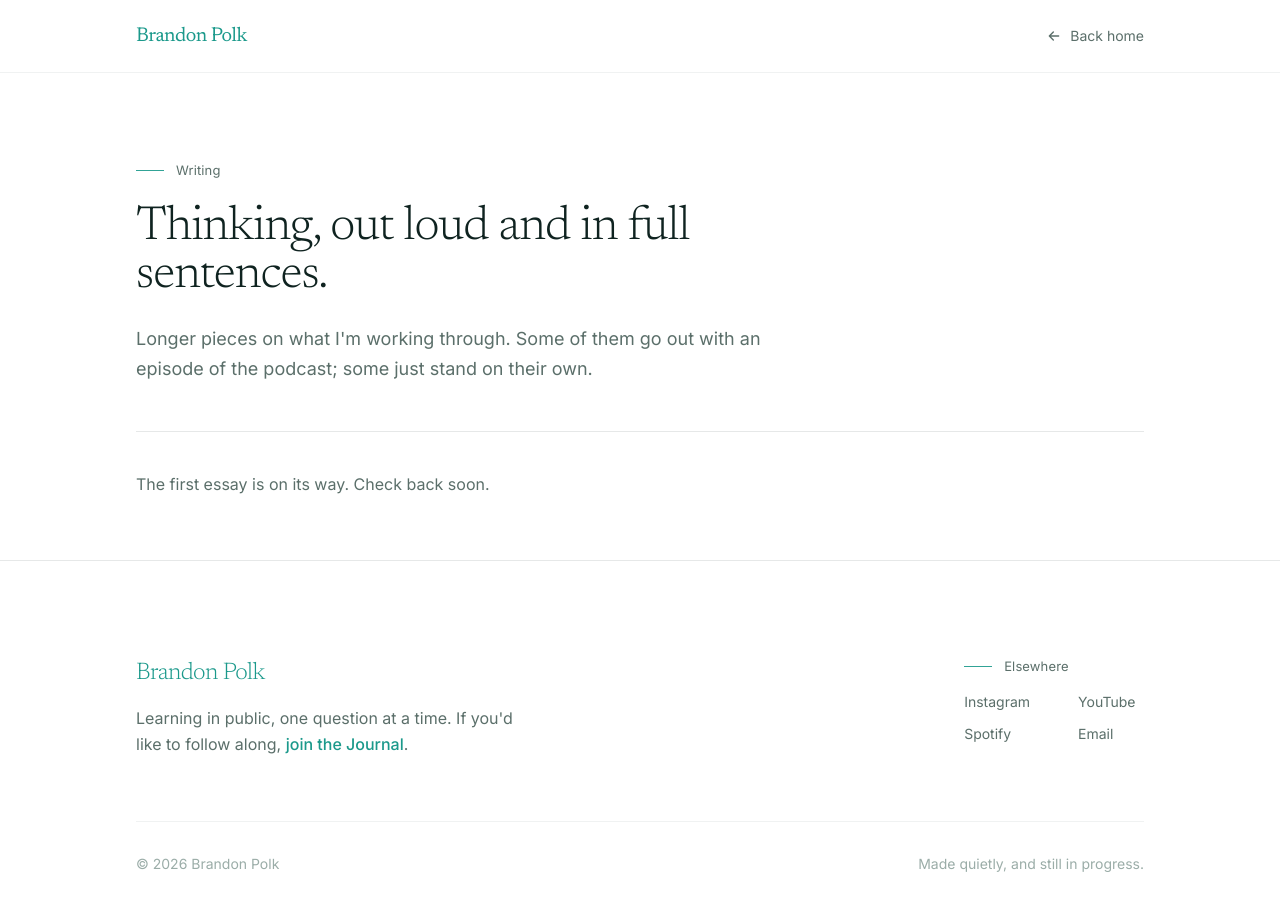
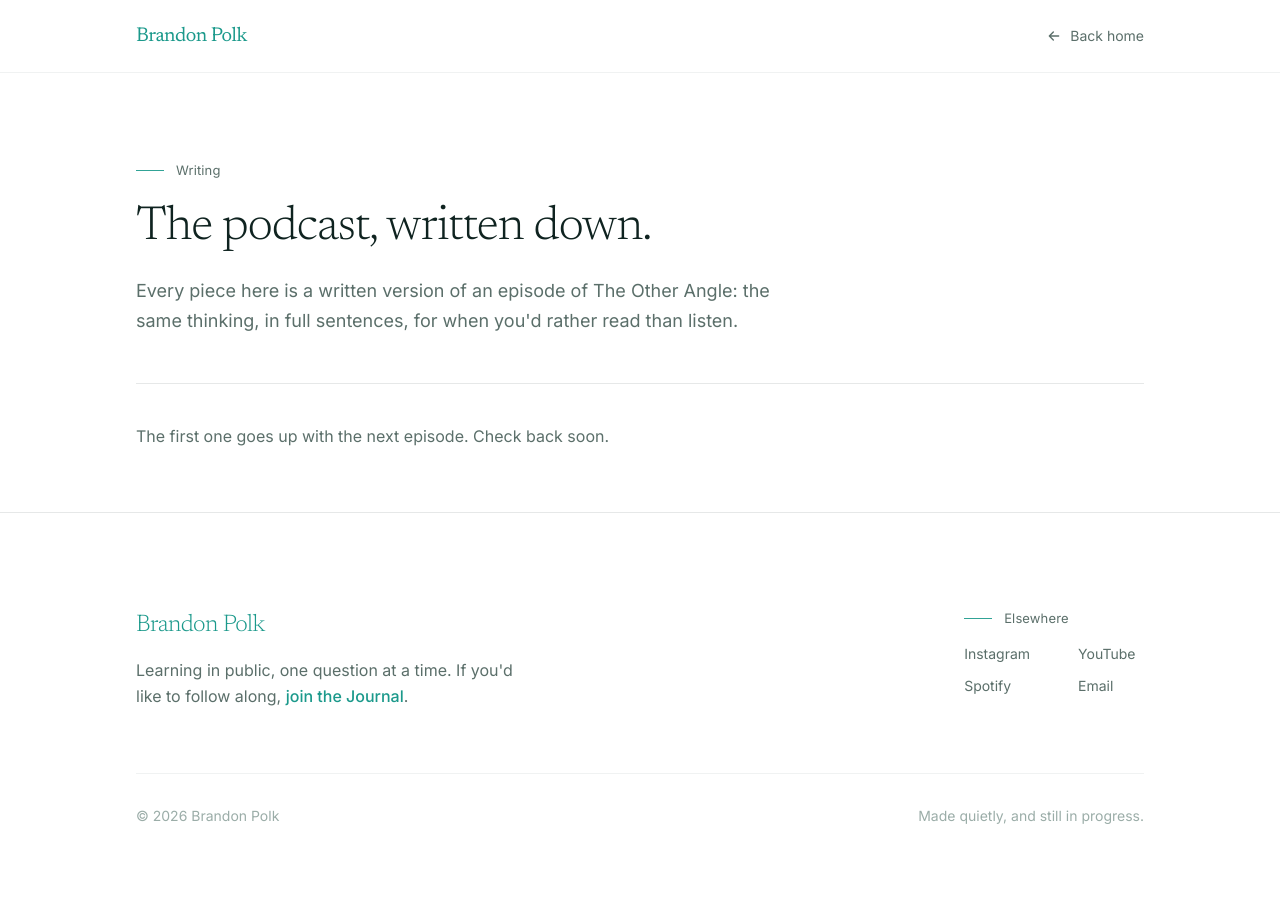
Before and after one commit to iambrandonpolk/brandon-polk-site, a Next.js app: page /writing in a window 1280 px wide. Shown: the top 910 px of the page. Built offline with nearby package versions, Linux system fonts and the light colour scheme.

Commit message:
Writing = written versions of the podcast episodes

```diff
--- a/app/writing/page.jsx
+++ b/app/writing/page.jsx
@@ -8,7 +8,7 @@ export const revalidate = WRITING_REVALIDATE;
 export const metadata = {
   title: "Writing",
   description:
-    "Essays on asking better questions, faith, and building a life worth documenting. Some go out with the podcast.",
+    "Written versions of The Other Angle podcast episodes, so you can read the conversation instead of only hearing it.",
   alternates: { canonical: "/writing" },
 };
 
@@ -39,11 +39,12 @@ export default async function WritingIndex() {
           <div className="max-w-reading">
             <span className="eyebrow">Writing</span>
             <h1 className="mt-6 font-serif text-4xl font-light leading-[1.08] tracking-tighter sm:text-5xl">
-              Thinking, out loud and in full sentences.
+              The podcast, written down.
             </h1>
             <p className="mt-6 text-lg leading-relaxed text-[var(--text-muted)]">
-              Longer pieces on what I'm working through. Some of them go out with
-              an episode of the podcast; some just stand on their own.
+              Every piece here is a written version of an episode of The Other
+              Angle: the same thinking, in full sentences, for when you'd rather
+              read than listen.
             </p>
           </div>
         </Container>
@@ -51,7 +52,7 @@ export default async function WritingIndex() {
         <Container className="pb-16">
           {posts.length === 0 ? (
             <p className="border-t border-[var(--border)] pt-10 text-[var(--text-muted)]">
-              The first essay is on its way. Check back soon.
+              The first one goes up with the next episode. Check back soon.
             </p>
           ) : (
             <div className="border-t border-[var(--border)]">
```
